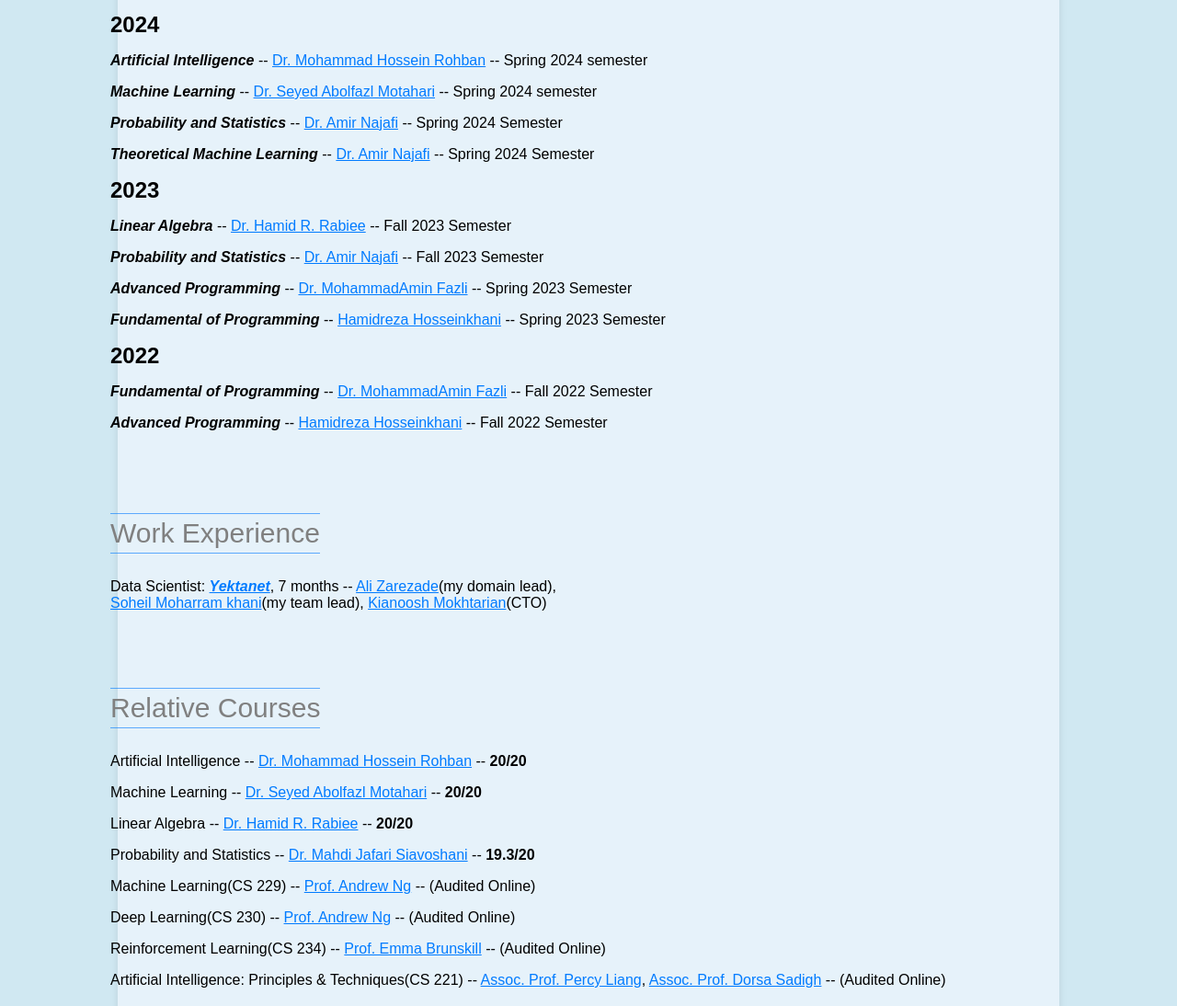
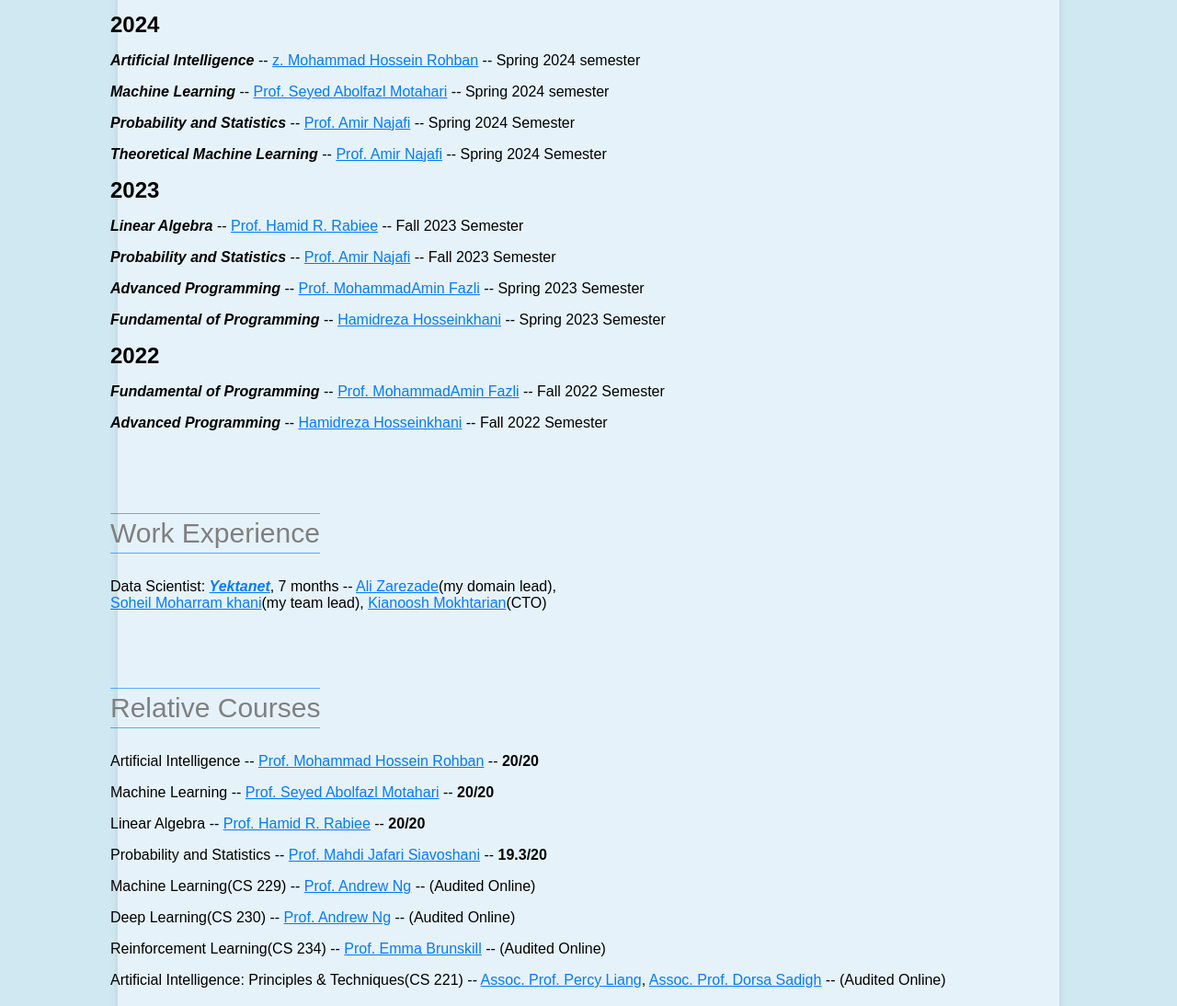
Before and after one commit to AHNakbari/AHNakbari.github.io, a plain HTML site: page index.html in a window 1280 px wide. Shown: the part 1327-2421 px from the top of the page at 92% size. Drawn offline with Linux system fonts and the light colour scheme.

Commit message:
Dr change to Prof

```diff
--- a/index.html
+++ b/index.html
@@ -67,33 +67,33 @@
                 <p><span style="font-size: small;">as "Teaching Assistant"</span></p>
                 <p><Strong><span style="font-size: x-large;">2024</span></Strong></p>
                 <p><em><strong>Artificial Intelligence</strong></em> --
-                    <a href="https://scholar.google.com/citations?hl=en&user=pRyJ6FkAAAAJ" target="_blank">Dr. Mohammad Hossein Rohban</a>
+                    <a href="https://scholar.google.com/citations?hl=en&user=pRyJ6FkAAAAJ" target="_blank">z. Mohammad Hossein Rohban</a>
                     -- Spring 2024 semester</p>
                 <p><em><strong>Machine Learning</strong></em> --
-                    <a href="https://scholar.google.com/citations?hl=en&user=rJ-biB0AAAAJ" target="_blank">Dr. Seyed Abolfazl Motahari</a>
+                    <a href="https://scholar.google.com/citations?hl=en&user=rJ-biB0AAAAJ" target="_blank">Prof. Seyed Abolfazl Motahari</a>
                     -- Spring 2024 semester</p>
                 <p><em><strong>Probability and Statistics</strong></em> --
-                    <a href="https://scholar.google.com/citations?user=N_zYPC0AAAAJ&hl=en" target="_blank">Dr. Amir Najafi</a>
+                    <a href="https://scholar.google.com/citations?user=N_zYPC0AAAAJ&hl=en" target="_blank">Prof. Amir Najafi</a>
                     -- Spring 2024 Semester</p>
                 <p><em><strong>Theoretical Machine Learning</strong></em> --
-                    <a href="https://scholar.google.com/citations?user=N_zYPC0AAAAJ&hl=en" target="_blank">Dr. Amir Najafi</a>
+                    <a href="https://scholar.google.com/citations?user=N_zYPC0AAAAJ&hl=en" target="_blank">Prof. Amir Najafi</a>
                     -- Spring 2024 Semester</p>
                 <p><Strong><span style="font-size: x-large;">2023</span></Strong></p>
                 <p><em><strong>Linear Algebra</strong></em> --
-                    <a href="https://scholar.google.com/citations?user=rKDtrNgAAAAJ&hl=en" target="_blank">Dr. Hamid R. Rabiee</a>
+                    <a href="https://scholar.google.com/citations?user=rKDtrNgAAAAJ&hl=en" target="_blank">Prof. Hamid R. Rabiee</a>
                     -- Fall 2023 Semester</p>
                 <p><em><strong>Probability and Statistics</strong></em> --
-                    <a href="https://scholar.google.com/citations?user=N_zYPC0AAAAJ&hl=en" target="_blank">Dr. Amir Najafi</a>
+                    <a href="https://scholar.google.com/citations?user=N_zYPC0AAAAJ&hl=en" target="_blank">Prof. Amir Najafi</a>
                     -- Fall 2023 Semester</p>
                 <p><em><strong>Advanced Programming</strong></em> --
-                    <a href="https://scholar.google.com/citations?user=veo-8swAAAAJ&hl=en" target="_blank">Dr. MohammadAmin Fazli</a>
+                    <a href="https://scholar.google.com/citations?user=veo-8swAAAAJ&hl=en" target="_blank">Prof. MohammadAmin Fazli</a>
                     -- Spring 2023 Semester</p>
                 <p><em><strong>Fundamental of Programming</strong></em> --
                     <a href="https://scholar.google.com/citations?user=NAszXsYAAAAJ&hl=en" target="_blank">Hamidreza Hosseinkhani</a>
                     -- Spring 2023 Semester</p>
                 <p><Strong><span style="font-size: x-large;">2022</span></Strong></p>
                 <p><em><strong>Fundamental of Programming</strong></em> --
-                    <a href="https://scholar.google.com/citations?user=veo-8swAAAAJ&hl=en" target="_blank">Dr. MohammadAmin Fazli</a>
+                    <a href="https://scholar.google.com/citations?user=veo-8swAAAAJ&hl=en" target="_blank">Prof. MohammadAmin Fazli</a>
                     -- Fall 2022 Semester</p>
                 <p><em><strong>Advanced Programming</strong></em> --
                     <a href="https://scholar.google.com/citations?user=NAszXsYAAAAJ&hl=en" target="_blank">Hamidreza Hosseinkhani</a>
@@ -113,16 +113,16 @@
             </div>
             <div class="description" style="top: 2110px; left: -120px; max-width: 950px">
                 <p>Artificial Intelligence --
-                    <a href="https://scholar.google.com/citations?hl=en&user=pRyJ6FkAAAAJ" target="_blank">Dr. Mohammad Hossein Rohban</a>
+                    <a href="https://scholar.google.com/citations?hl=en&user=pRyJ6FkAAAAJ" target="_blank">Prof. Mohammad Hossein Rohban</a>
                 -- <strong>20/20</strong></p>
                 <p>Machine Learning --
-                    <a href="https://scholar.google.com/citations?hl=en&user=rJ-biB0AAAAJ" target="_blank">Dr. Seyed Abolfazl Motahari</a>
+                    <a href="https://scholar.google.com/citations?hl=en&user=rJ-biB0AAAAJ" target="_blank">Prof. Seyed Abolfazl Motahari</a>
                     -- <strong>20/20</strong></p>
                 <p>Linear Algebra --
-                    <a href="https://scholar.google.com/citations?user=rKDtrNgAAAAJ&hl=en" target="_blank">Dr. Hamid R. Rabiee</a>
+                    <a href="https://scholar.google.com/citations?user=rKDtrNgAAAAJ&hl=en" target="_blank">Prof. Hamid R. Rabiee</a>
                     -- <strong>20/20</strong></p>
                 <p>Probability and Statistics --
-                    <a href="https://scholar.google.ca/citations?hl=en&user=O1iciXoAAAAJ" target="_blank">Dr. Mahdi Jafari Siavoshani</a>
+                    <a href="https://scholar.google.ca/citations?hl=en&user=O1iciXoAAAAJ" target="_blank">Prof. Mahdi Jafari Siavoshani</a>
                     -- <strong>19.3/20</strong></p>
                 <p>Machine Learning(CS 229) --
                     <a href="https://scholar.google.ca/citations?hl=en&user=mG4imMEAAAAJ" target="_blank">Prof. Andrew Ng</a>
```
Also changed, not shown: 1 other file.
